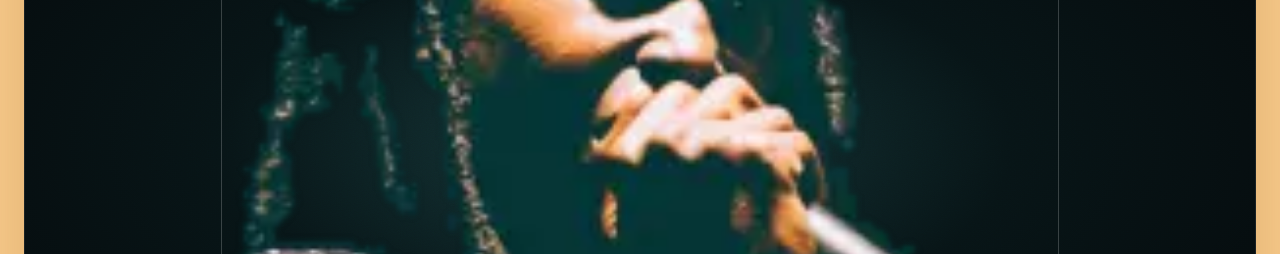
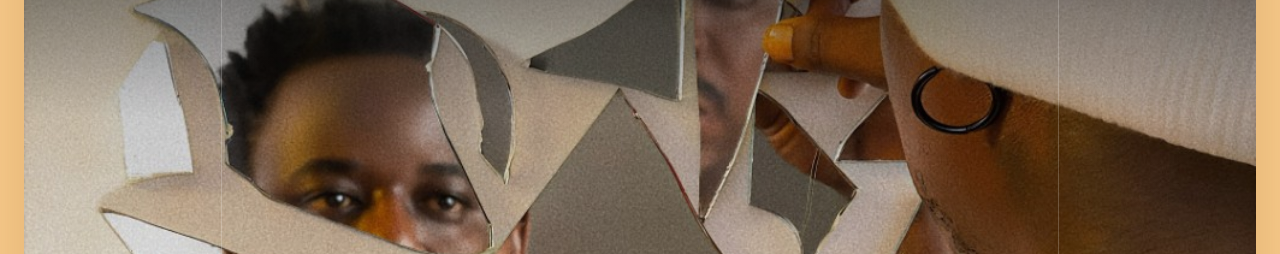
Before and after one commit to Michaedis/kwatacloud, a plain HTML site: page index.html in a window 1280 px wide. Shown: the part 135-389 px from the top of the page. Drawn offline with Linux system fonts and the light colour scheme.

Commit message:
Use the Micmonsta versus Njoku cover as the hero.
Co-authored-by: Cursor <cursoragent@cursor.com>

```diff
--- a/css/styles.css
+++ b/css/styles.css
@@ -301,8 +301,15 @@ a { color: inherit; }
 .portrait img {
   width: 100%;
   height: 100%;
-  object-fit: cover;
-  object-position: center 46%;
+  object-fit: contain;
+  object-position: center 16%;
+}
+.portrait::after {
+  content: "";
+  position: absolute;
+  inset: 0;
+  background:
+    linear-gradient(180deg, rgba(4, 8, 10, 0.5) 0%, rgba(4, 8, 10, 0.05) 24%, rgba(4, 8, 10, 0) 46%, rgba(4, 8, 10, 0.55) 72%, rgba(4, 8, 10, 0.88) 100%);
 }
 
 .stage {
@@ -1108,7 +1115,8 @@ input[type="text"], input[type="tel"] {
   .chip-tl { grid-column: 1; grid-row: 1; }
   .chip-tr { grid-column: 3; grid-row: 1; justify-self: end; }
   .portrait img {
-    object-position: center 42%;
+    object-fit: cover;
+    object-position: center 34%;
   }
   .stage {
     grid-column: 1 / -1;
--- a/index.html
+++ b/index.html
@@ -7,7 +7,7 @@
   <meta name="description" content="Sample UI. Sell lossless master audio, stream 30-second previews, and drop limited merch with MTN MoMo and Orange Money settlements.">
   <meta name="theme-color" content="#f3920b">
   <link rel="icon" href="assets/favicon.png" type="image/png">
-  <link rel="stylesheet" href="css/styles.css?v=11">
+  <link rel="stylesheet" href="css/styles.css?v=13">
 </head>
 <body>
   <a class="skip" href="#features">Skip to content</a>
@@ -73,7 +73,7 @@
         </div>
 
         <figure class="portrait">
-          <img src="assets/hero.png?v=2" alt="Singer with locs holding a microphone.">
+          <img src="assets/cover.jpg?v=1" alt="Micmonsta versus Njoku album cover. A man in white holds a broken mirror.">
         </figure>
 
         <div class="stage">
```
Also changed, not shown: assets/cover.jpg (added).
